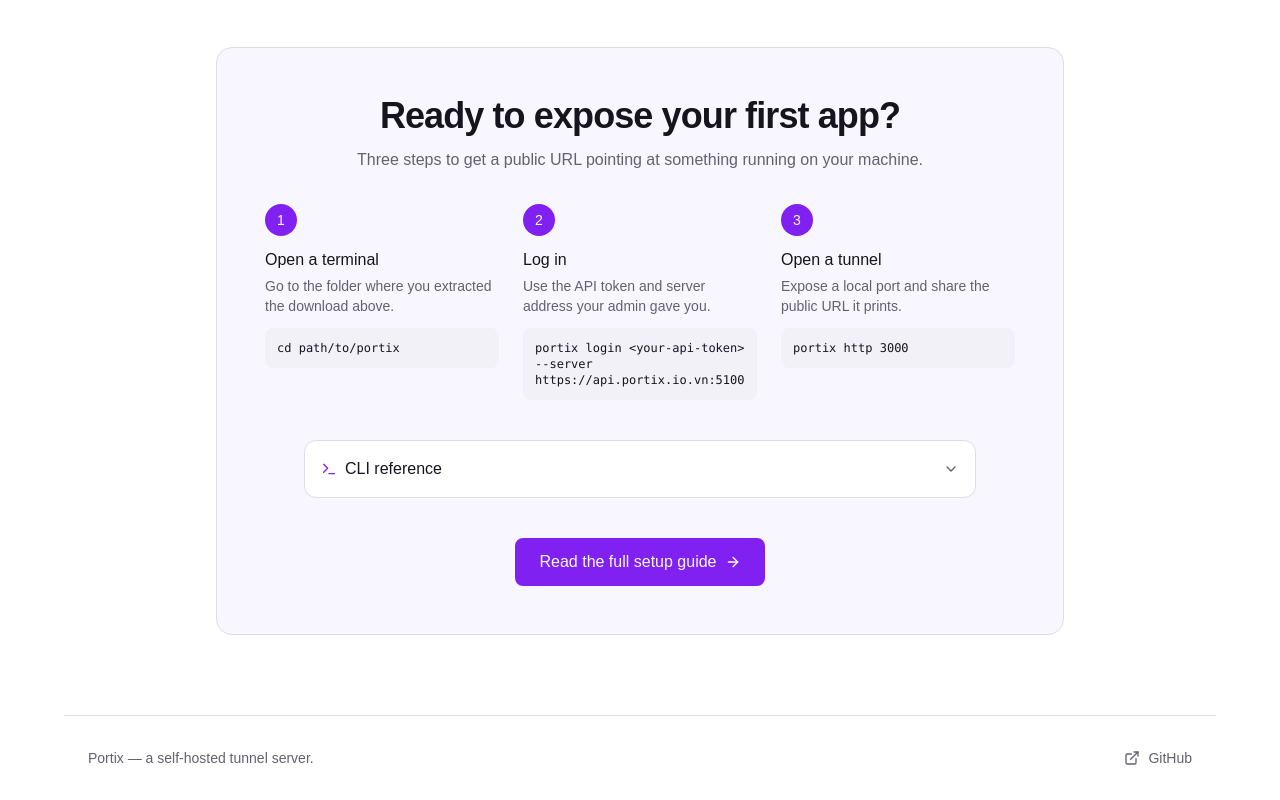
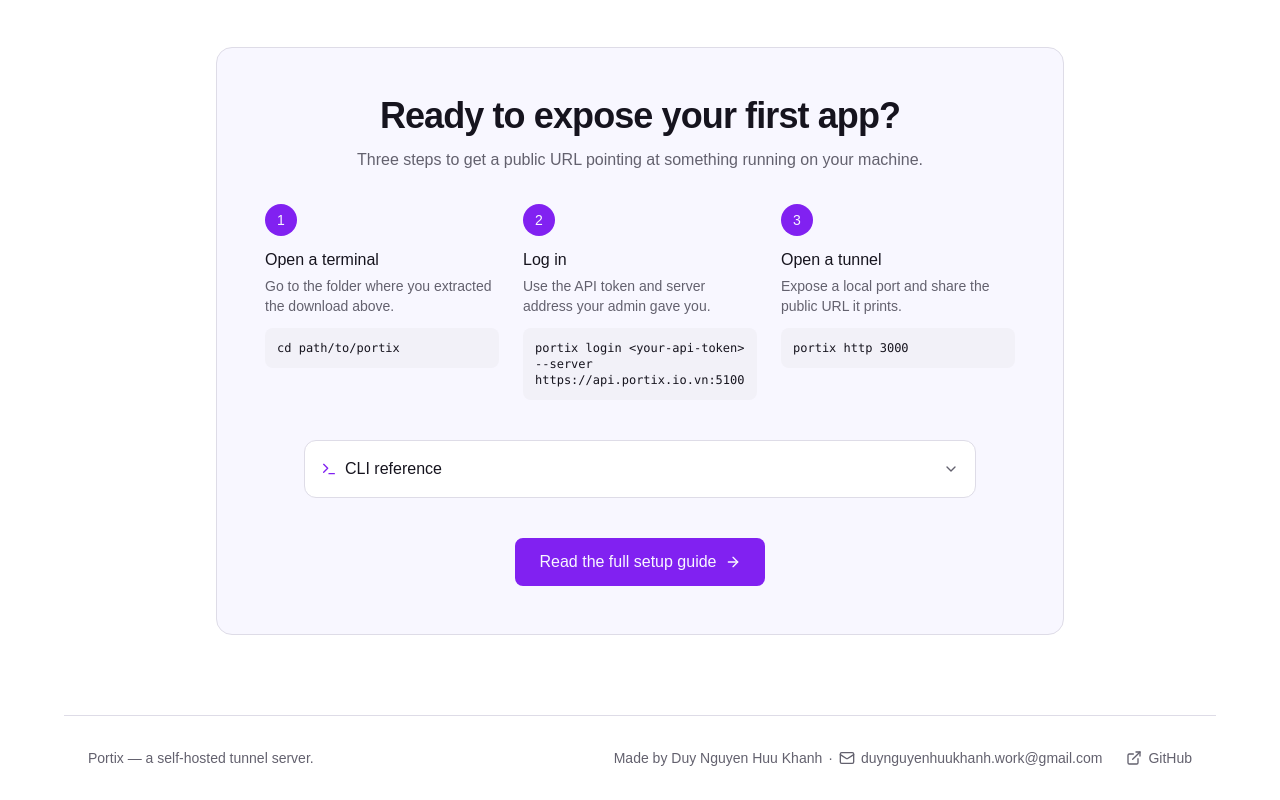
Before and after one commit to NguyenHuuKhanhDuy/Portix, a React (Vite) app in the folder landing/: page / in a window 1280 px wide. Shown: the part 3136-3936 px from the top of the page. Built offline with nearby package versions, Linux system fonts and the light colour scheme.

Commit message:
feat: enhance footer with author information and email link

```diff
--- a/landing/src/components/Footer.tsx
+++ b/landing/src/components/Footer.tsx
@@ -1,14 +1,34 @@
-import { ExternalLink } from 'lucide-react'
-import { GITHUB_URL } from '../lib/constants'
+import { ExternalLink, Mail } from "lucide-react";
+import { AUTHOR_EMAIL, AUTHOR_NAME, GITHUB_URL } from "../lib/constants";
 
 export default function Footer() {
   return (
     <footer className="mx-auto flex max-w-6xl flex-col items-center justify-between gap-4 border-t border-border px-6 py-8 text-sm text-muted-foreground sm:flex-row">
       <p>Portix — a self-hosted tunnel server.</p>
-      <a href={GITHUB_URL} className="inline-flex items-center gap-2 transition-colors hover:text-foreground">
-        <ExternalLink className="size-4" />
-        GitHub
-      </a>
+
+      <div className="flex flex-col items-center gap-3 sm:flex-row sm:gap-6">
+        <div className="flex items-center gap-1.5">
+          <span>Made by {AUTHOR_NAME}</span>
+          <span>·</span>
+          <a
+            href={`mailto:${AUTHOR_EMAIL}`}
+            className="inline-flex items-center gap-1.5 underline-offset-2 transition-colors hover:text-foreground hover:underline"
+          >
+            <Mail className="size-4" />
+            <span>{AUTHOR_EMAIL}</span>
+          </a>
+        </div>
+
+        <a
+          href={GITHUB_URL}
+          target="_blank"
+          rel="noopener noreferrer"
+          className="inline-flex items-center gap-1.5 transition-colors hover:text-foreground hover:underline"
+        >
+          <ExternalLink className="size-4" />
+          <span>GitHub</span>
+        </a>
+      </div>
     </footer>
-  )
+  );
 }
--- a/landing/src/lib/constants.ts
+++ b/landing/src/lib/constants.ts
@@ -1,3 +1,6 @@
+export const AUTHOR_NAME = "Duy Nguyen Huu Khanh";
+export const AUTHOR_EMAIL = "duynguyenhuukhanh.work@gmail.com";
+
 export const GITHUB_URL = "https://github.com/NguyenHuuKhanhDuy/Portix";
 export const README_URL = `${GITHUB_URL}#readme`;
 export const RELEASES_URL = `${GITHUB_URL}/releases`;
```
